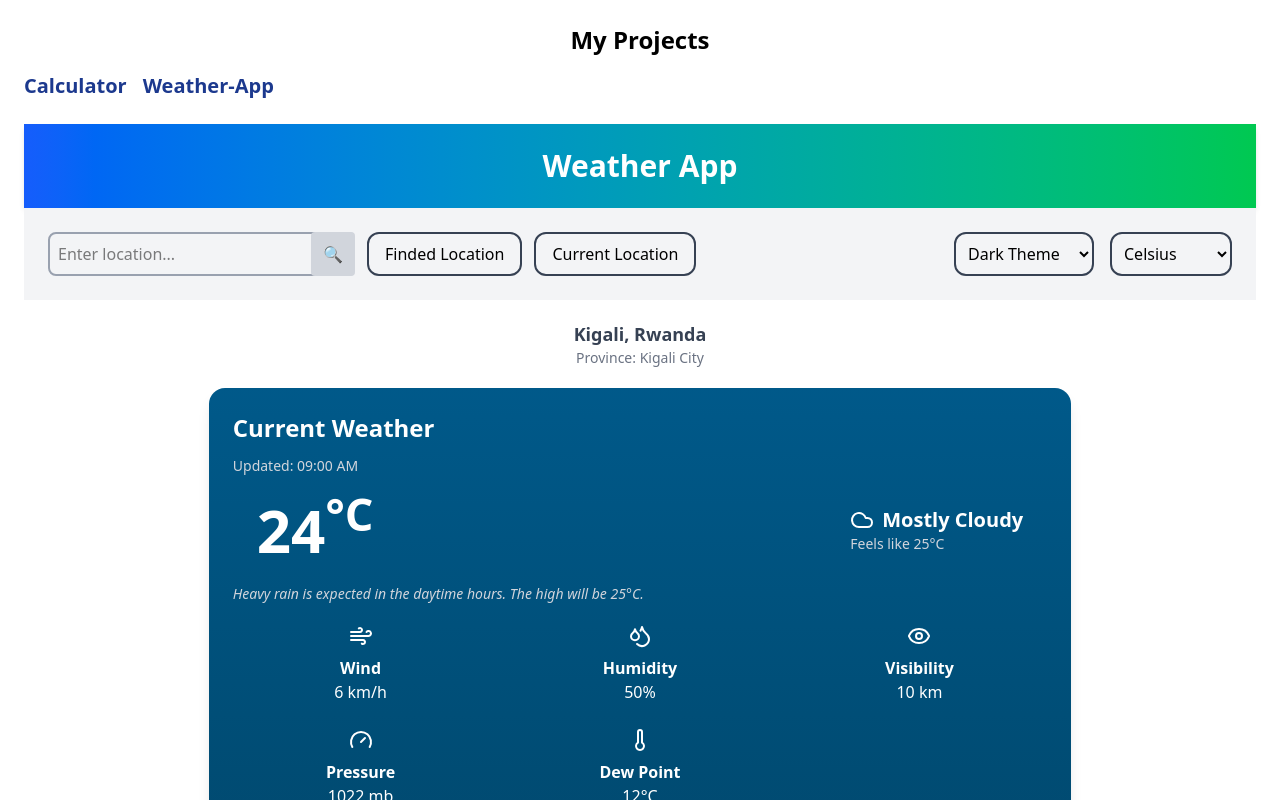
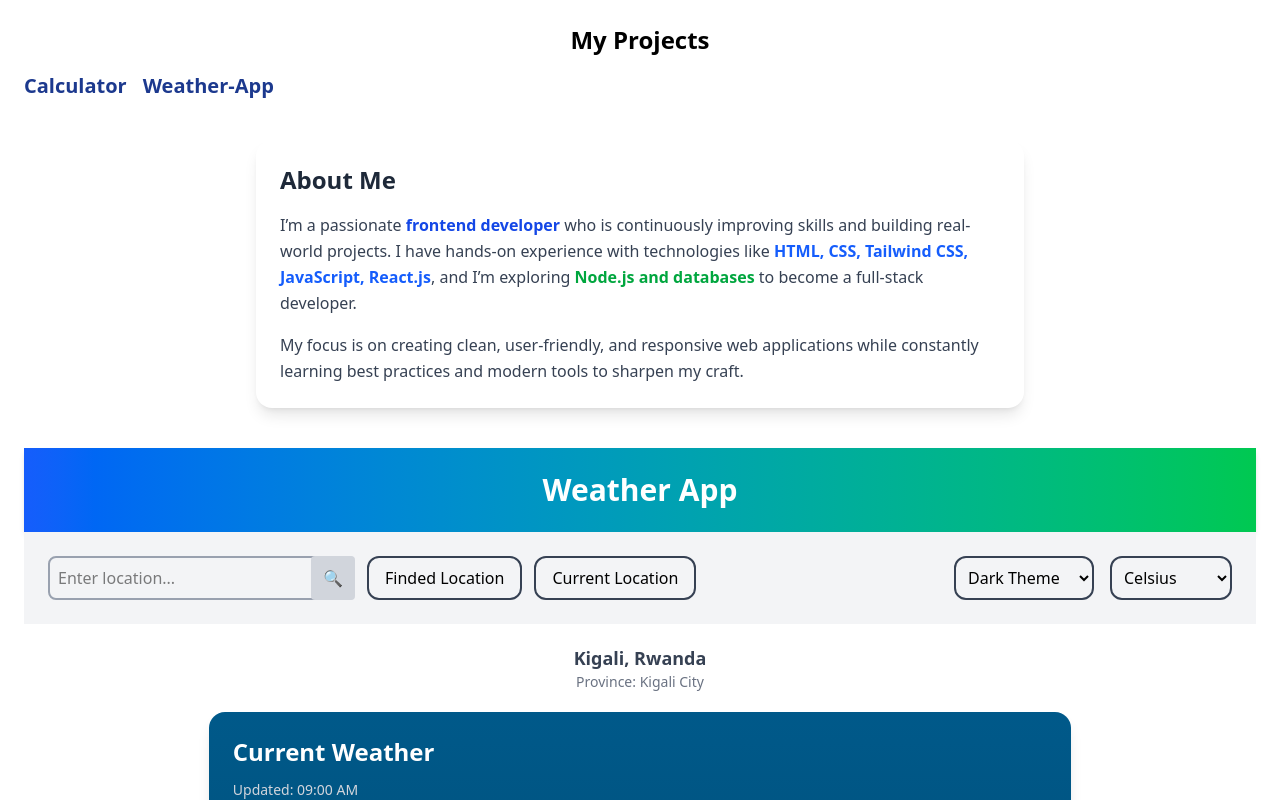
Before and after one commit to Olivier-Masabo/Frontend-Mini-Project, a React (Vite) app in the folder Frontend-Project/: page /weather in a window 1280 px wide. Shown: the top 800 px of the page. Built offline with nearby package versions, Linux system fonts and the light colour scheme.

Commit message:
adding landing page description and change in weather app

```diff
--- a/Frontend-Project/src/App.jsx
+++ b/Frontend-Project/src/App.jsx
@@ -18,6 +18,25 @@ function App() {
         </Link>
       </nav>
 
+      <div className="max-w-3xl mx-auto mb-10 p-6 bg-white shadow-lg rounded-2xl mt-10">
+        <h2 className="text-2xl font-bold text-gray-800 mb-4">
+          About Me
+        </h2>
+        <p className="text-gray-700 leading-relaxed">
+          I’m a passionate <span className="font-semibold text-blue-700">frontend developer</span> who is
+          continuously improving skills and building real-world projects.
+          I have hands-on experience with technologies like{" "}
+          <span className="font-semibold text-blue-600">HTML, CSS, Tailwind CSS, JavaScript, React.js</span>,
+          and I’m exploring <span className="font-semibold text-green-600">Node.js and databases</span> to become a full-stack developer.
+        </p>
+        <p className="mt-4 text-gray-700 leading-relaxed">
+          My focus is on creating clean, user-friendly, and responsive web
+          applications while constantly learning best practices and modern tools
+          to sharpen my craft.
+        </p>
+      </div>
+
+
 
       <Routes>
         <Route path="/calculator" element={<Calculator />} />
--- a/Frontend-Project/src/Weather.jsx
+++ b/Frontend-Project/src/Weather.jsx
@@ -1,9 +1,39 @@
 import { Cloud, Wind, Droplets, Eye, Gauge, Thermometer } from "lucide-react";
+import { useEffect, useState } from "react";
 
 function Weather() {
+const[searching,setSearching] =useState("")
+const[info,setInfo]=useState([])
+const[loading,setLoading]=useState(false)
+const[error,setError]=useState("")
+
+useEffect(() =>{
+  if(searching.trim().length <3){
+    setInfo([])
+    setError("")
+    return;
+  }
+
+  const debouncing = setTimeout(() =>{
+    setLoading(true)
+    setError("")
+    fetch("https://api.weatherxu.com").then((res) => {
+      if(!res.ok)
+        throw new Error("API Issue")
+      return res.json()
+    }).then((data) =>{
+      if(data.result.length === 0){
+        setError("NO result found")
+      }
+      setInfo(data.result)
+    })
+    .catch(() => setError("Something went wrong, please try again."))
+    .finally(() => setLoading(false));
+  },500)
+  return () =>clearTimeout(debouncing)
+},[searching])
   return (
     <>
-
       <h2 className="bg-gradient-to-r from-blue-600 to-green-500 text-3xl font-bold text-center p-6 text-white shadow-md">
         Weather App
       </h2>
@@ -14,13 +44,17 @@ function Weather() {
           <div className="relative">
             <input
               className="border-2 border-gray-400 rounded-lg p-2 pr-16 focus:outline-none "
+              placeholder="Enter location..."
               type="text"
-              placeholder="Enter location..."
+              value={info}
+              onChange={(e) =>setSearching(e.target.value)}
             />
             <button className="absolute right-0 top-0 bottom-0 bg-gray-300 text-white px-3 hover:bg-gray-400 transition rounded cursor-pointer ">
               &#128269;
             </button>
           </div>
+          {loading && <p> loading...</p>}
+          {error && <p>{error}</p>}
           <button className="border-2 border-gray-700 rounded-xl px-4 py-2 hover:bg-gray-200 transition">
             Finded Location
           </button>
```
